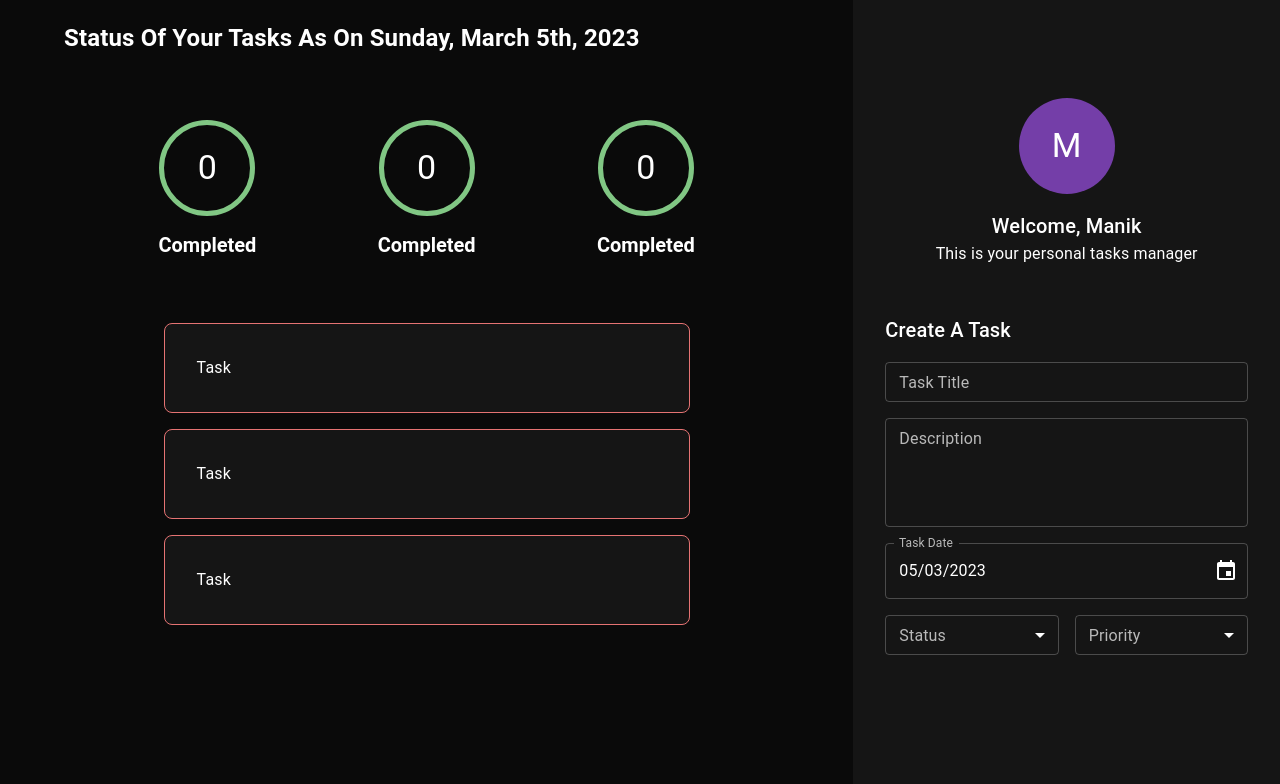
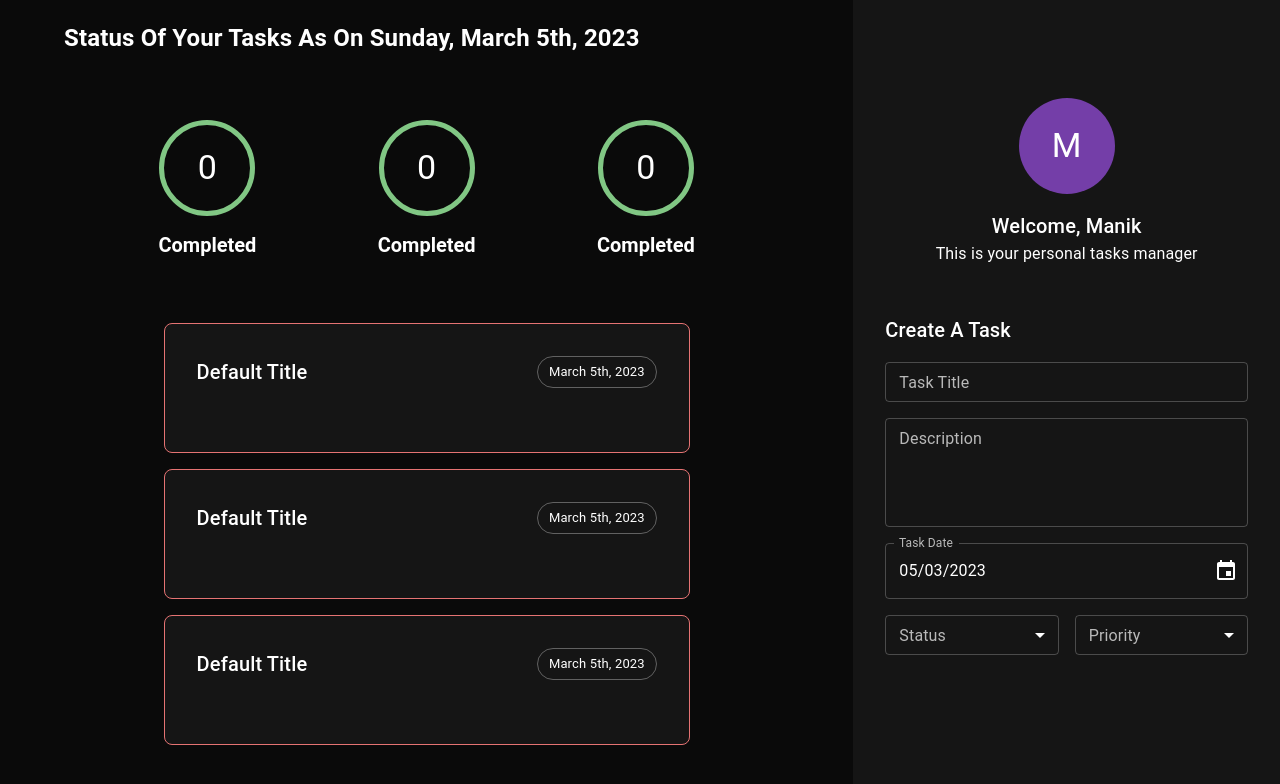
Before and after one commit to mh3r99/ts-react-todo-app, a React (Create React App) app: page / in a window 1280 px wide. Shown: the top 784 px of the page. Built offline with nearby package versions, Linux system fonts and the light colour scheme.

Commit message:
taskHeader

```diff
--- a/src/components/Task/Task.tsx
+++ b/src/components/Task/Task.tsx
@@ -1,5 +1,6 @@
 import React, { FC } from 'react';
 import { Box } from '@mui/material';
+import TaskHeader from './TaskHeader';
 
 const Task: FC = () => {
   return (
@@ -18,7 +19,7 @@ const Task: FC = () => {
         borderColor: 'error.light',
       }}
     >
-      Task
+      <TaskHeader />
     </Box>
   );
 };
--- /dev/null
+++ b/src/components/Task/TaskHeader.tsx
@@ -0,0 +1,30 @@
+import React, { FC } from 'react';
+import { Box, Chip, Typography } from '@mui/material';
+import { ITaskHeader } from './interfaces/ITaskHeader';
+import { format } from 'date-fns';
+
+const TaskHeader: FC<ITaskHeader> = ({
+  title = 'Default Title',
+  date = new Date(),
+}) => {
+  return (
+    <Box
+      display="flex"
+      width="100%"
+      justifyContent="space-between"
+      mb={4}
+    >
+      <Box>
+        <Typography variant="h6">{title}</Typography>
+      </Box>
+      <Box>
+        <Chip
+          variant="outlined"
+          label={format(date, 'PPP')}
+        />
+      </Box>
+    </Box>
+  );
+};
+
+export default TaskHeader;
--- /dev/null
+++ b/src/components/Task/interfaces/ITaskHeader.ts
@@ -0,0 +1,4 @@
+export interface ITaskHeader {
+  title?: string;
+  date?: Date;
+}
```
